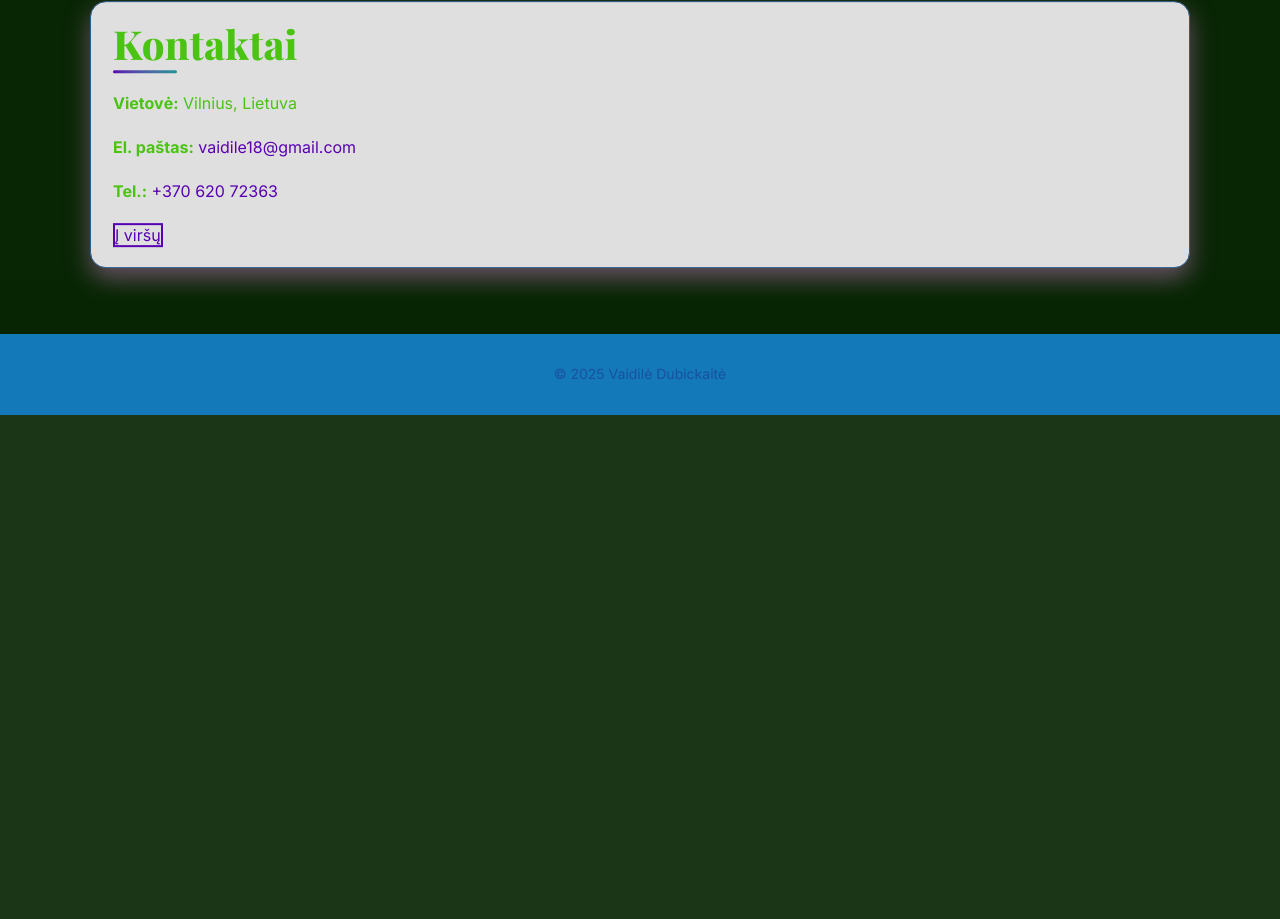
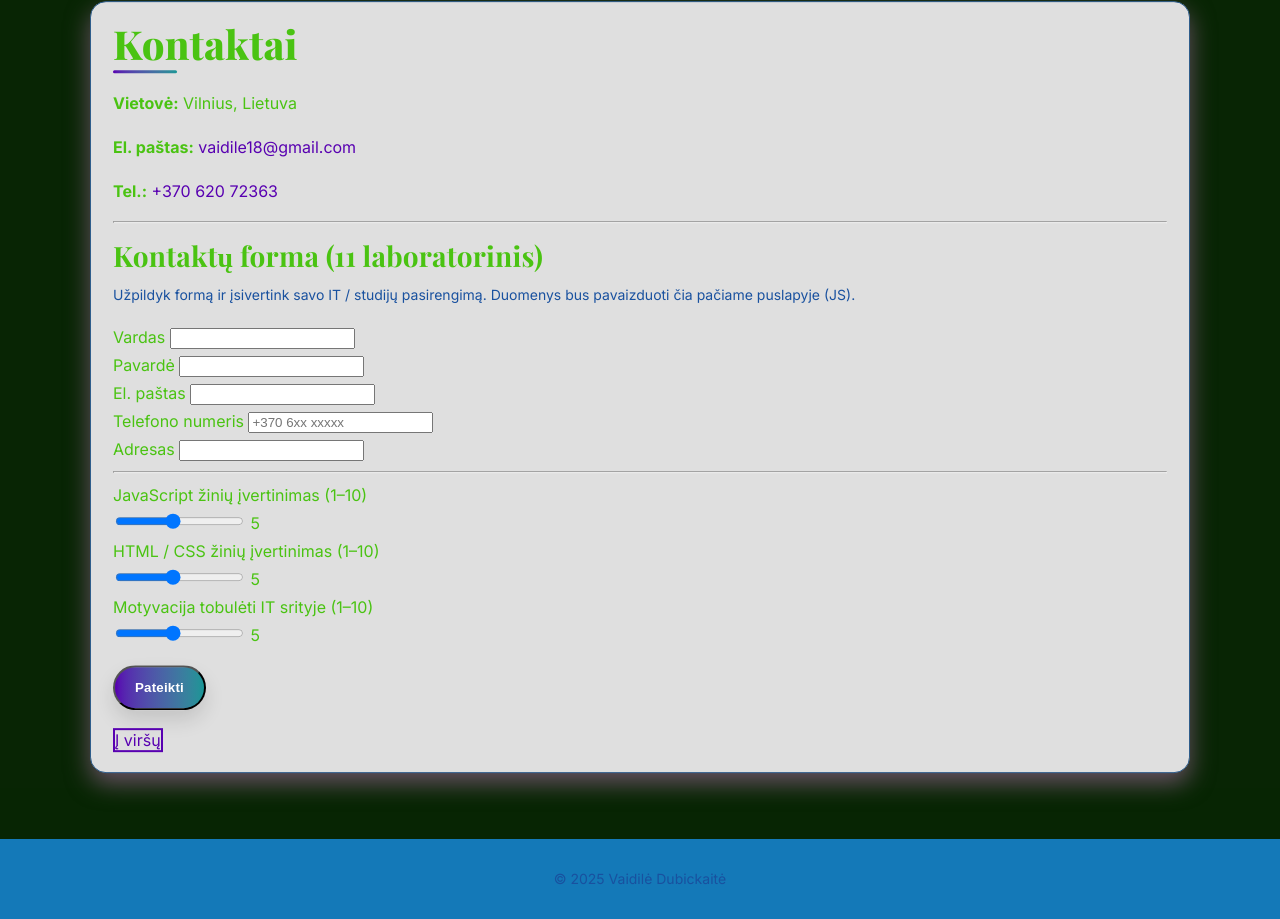
Before and after one commit to Pliusminus2002/7lab, a plain HTML site: page index.html in a window 1280 px wide. Shown: the part 3531-4450 px from the top of the page. Before the commit the page ends 3946 px from the top, so only its background shows below. Drawn offline with nearby package versions, Linux system fonts and the light colour scheme.

Commit message:
Update index.html

```diff
--- a/index.html
+++ b/index.html
@@ -186,16 +186,99 @@
     </div>
   </section>
 
-  <!-- KONTAKTAI -->
+   <!-- KONTAKTAI + 11 LAB FORMOS UŽDUOTIS -->
   <section id="contact" class="section">
     <div class="container card">
       <h2>Kontaktai</h2>
+
       <p><strong>Vietovė:</strong> Vilnius, Lietuva</p>
       <p><strong>El. paštas:</strong> <a href="mailto:vaidile18@gmail.com">vaidile18@gmail.com</a></p>
       <p><strong>Tel.:</strong> <a href="tel:+37062072363">+370 620 72363</a></p>
+
+      <hr class="mt">
+
+      <h3 class="mt">Kontaktų forma (11 laboratorinis)</h3>
+      <p class="text-muted small">
+        Užpildyk formą ir įsivertink savo IT / studijų pasirengimą. Duomenys bus pavaizduoti čia pačiame puslapyje (JS).
+      </p>
+
+      <!-- 11 LAB FORMOS DALIS -->
+      <form id="contact-form" class="contact-form mt">
+
+        <div class="form-row">
+          <label for="firstName">Vardas</label>
+          <input type="text" id="firstName" name="firstName" required>
+        </div>
+
+        <div class="form-row">
+          <label for="lastName">Pavardė</label>
+          <input type="text" id="lastName" name="lastName" required>
+        </div>
+
+        <div class="form-row">
+          <label for="email">El. paštas</label>
+          <input type="email" id="email" name="email" required>
+        </div>
+
+        <div class="form-row">
+          <label for="phone">Telefono numeris</label>
+          <input type="tel" id="phone" name="phone" placeholder="+370 6xx xxxxx">
+        </div>
+
+        <div class="form-row">
+          <label for="address">Adresas</label>
+          <input type="text" id="address" name="address">
+        </div>
+
+        <hr>
+
+        <!-- 3 klausimai (1–10) -->
+        <div class="form-row">
+          <label for="q1">JavaScript žinių įvertinimas (1–10)</label>
+          <div class="slider-row">
+            <input type="range" id="q1" name="q1" min="1" max="10" value="5"
+                   oninput="document.getElementById('q1-value').textContent = this.value">
+            <span id="q1-value" class="badge-value">5</span>
+          </div>
+        </div>
+
+        <div class="form-row">
+          <label for="q2">HTML / CSS žinių įvertinimas (1–10)</label>
+          <div class="slider-row">
+            <input type="range" id="q2" name="q2" min="1" max="10" value="5"
+                   oninput="document.getElementById('q2-value').textContent = this.value">
+            <span id="q2-value" class="badge-value">5</span>
+          </div>
+        </div>
+
+        <div class="form-row">
+          <label for="q3">Motyvacija tobulėti IT srityje (1–10)</label>
+          <div class="slider-row">
+            <input type="range" id="q3" name="q3" min="1" max="10" value="5"
+                   oninput="document.getElementById('q3-value').textContent = this.value">
+            <span id="q3-value" class="badge-value">5</span>
+          </div>
+        </div>
+
+        <button type="submit" class="btn mt">Pateikti</button>
+      </form>
+
+      <!-- Rezultatų atvaizdavimas (11 labo 4–5 punktai) -->
+      <div id="form-result" class="form-result mt"></div>
+      <div id="avg-result" class="form-avg mt small"></div>
+
+      <!-- Pop-up pranešimas (11 labo 6 punktas) -->
+      <div id="form-popup" class="form-popup">
+        <div class="popup-inner">
+          <p class="popup-text">Duomenys pateikti sėkmingai!</p>
+          <button type="button" id="popup-close" class="btn-outline mt">Gerai</button>
+        </div>
+      </div>
+
       <a class="btn-outline mt" href="#hero">Į viršų</a>
     </div>
   </section>
+
 
   <footer class="footer">
     <div class="container small">© <span id="y"></span> Vaidilė Dubickaitė</div>
```
